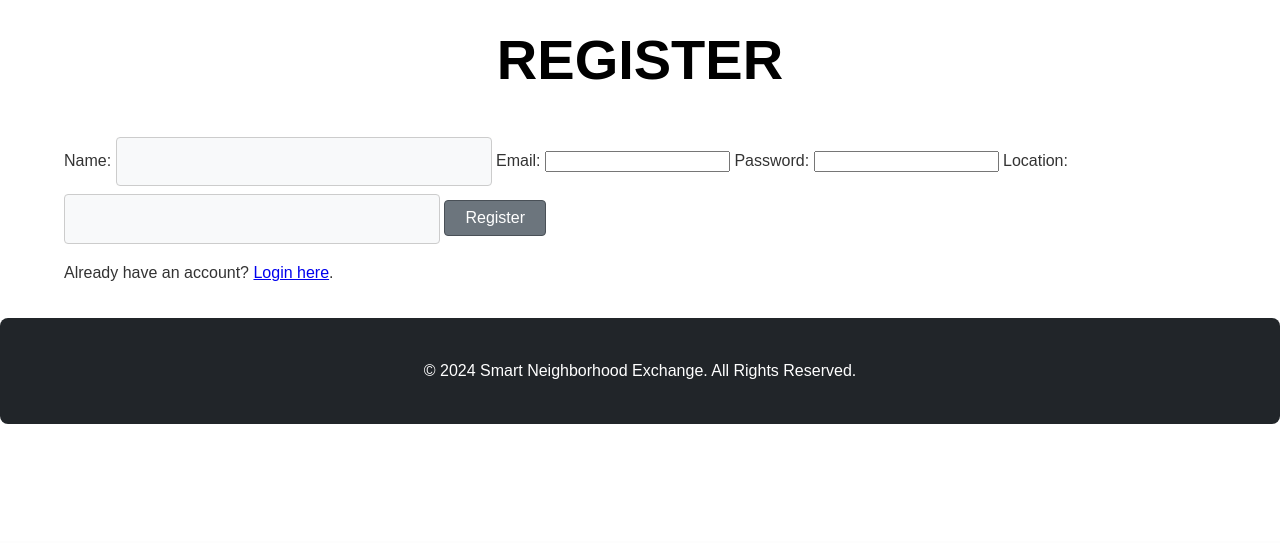
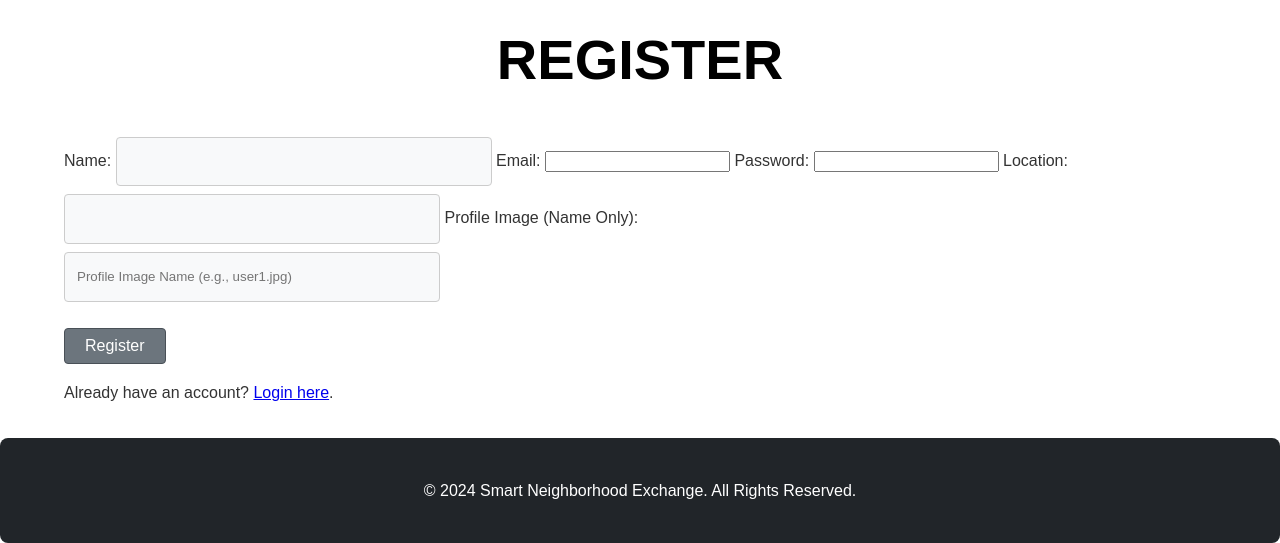
Before and after one commit to billym711/SPD_Final_Project, a Flask app: page /register in a window 1280 px wide. Shown: the part 259-802 px from the top of the page. Before the commit the page ends 683 px from the top, so only its background shows below. Run offline with Flask 3, Linux system fonts and the light colour scheme.

Commit message:
can add photo when register now

```diff
--- a/app.py
+++ b/app.py
@@ -235,18 +235,27 @@ def login():
     # Render login page
     return render_template('login.html')
 @app.route('/register', methods=['GET', 'POST'])
+@app.route('/register', methods=['GET', 'POST'])
 def register():
     if request.method == 'POST':
+        # Get form data
         name = request.form['name']
         email = request.form['email']
         password = request.form['password']
         location = request.form.get('location', '')
+        profile_image = request.form.get('profile_image', '')  # User-provided image name
 
-        # Directly insert into the database without validation
+        # Validate that the image exists in the static folder
+        image_path = os.path.join(app.config['UPLOAD_FOLDER'], profile_image)
+        if not os.path.isfile(image_path):
+            flash('Profile image not found in the static/images/profiles/ folder.', 'error')
+            return redirect(url_for('register'))
+
+        # Insert user data into the database
         conn = get_db_connection()
         conn.execute(
-            'INSERT INTO users (name, email, password, location) VALUES (?, ?, ?, ?)',
-            (name, email, password, location)
+            'INSERT INTO users (name, email, password, location, profile_image_url) VALUES (?, ?, ?, ?, ?)',
+            (name, email, password, location, f'images/profiles/{profile_image}')
         )
         conn.commit()
         conn.close()
@@ -256,6 +265,7 @@ def register():
 
     # Render the registration form
     return render_template('register.html')
+
 @app.route('/leave_review/<int:user_id>', methods=['GET', 'POST'])
 def leave_review(user_id):
     conn = get_db_connection()
--- a/templates/register.html
+++ b/templates/register.html
@@ -20,6 +20,9 @@
             <label for="location">Location:</label>
             <input type="text" id="location" name="location">
 
+            <label for="profile_image">Profile Image (Name Only):</label><br>
+            <input name="profile_image" placeholder="Profile Image Name (e.g., user1.jpg)" type="text"><br><br>
+
             <button type="submit">Register</button>
         </form>
         <p>Already have an account? <a href="{{ url_for('login') }}">Login here</a>.</p>
```
